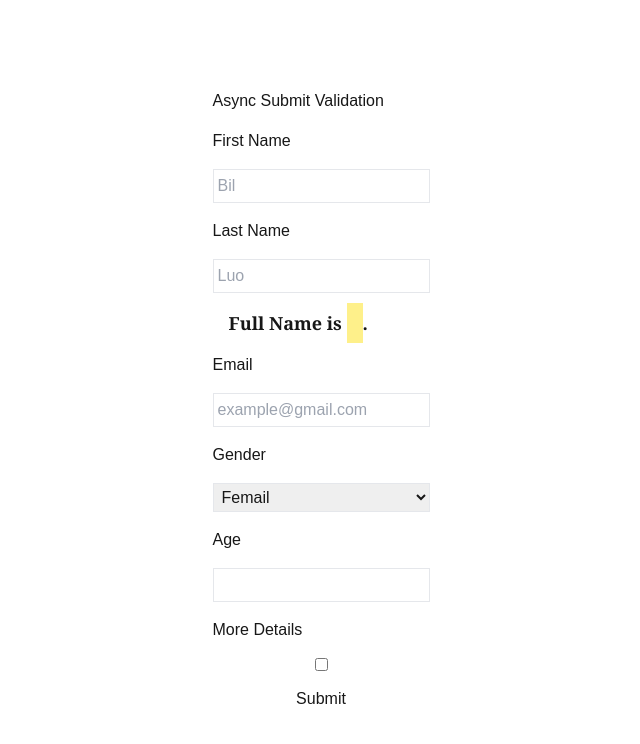
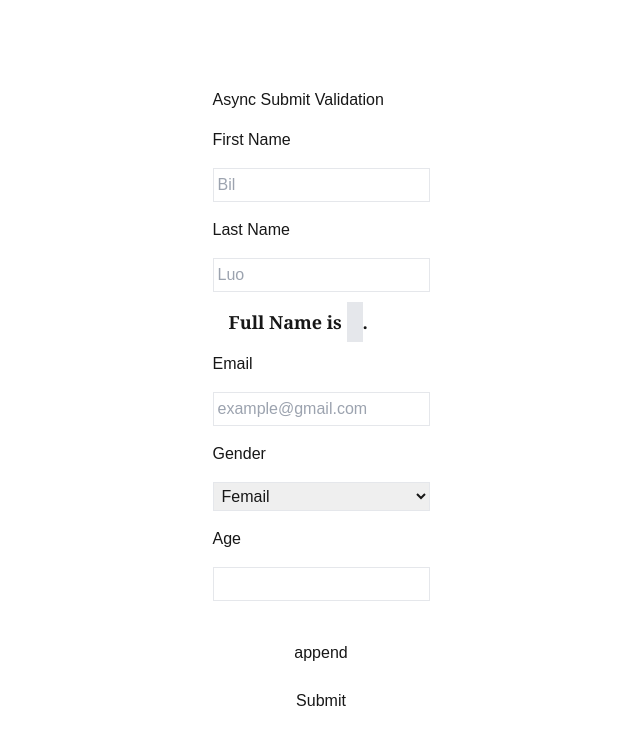
Before and after one commit to masafumi330/sandbox, a Next.js app: page /register in a window 1280 px wide. Shown: the top 744 px of the page, without its empty margins (319-959 px from the left). Built offline with nearby package versions, Linux system fonts and the light colour scheme.

Commit message:
:zap: field array (dynamic input)

```diff
--- a/src/app/register/page.tsx
+++ b/src/app/register/page.tsx
@@ -1,15 +1,19 @@
-'use client';
+"use client";
 
+import FieldArray from "@/components/FieldArray";
 import { Control, useForm, useWatch } from "react-hook-form";
 
-type Inputs = {
+export type Inputs = {
   firstName: string;
   lastName: string;
   email: string;
   gender: GenderEnum;
   age: number;
-  moreDetails: boolean;
-  interests: string;
+  interests: Array<Interest>;
+};
+
+export type Interest = {
+  name: string;
 };
 
 enum GenderEnum {
@@ -20,7 +24,7 @@ enum GenderEnum {
 
 const sleep = (ms: number) => new Promise((resolve) => setTimeout(resolve, ms));
 
-const FullNameWatched = ({control}: {control: Control<Inputs>}) => {
+const FullNameWatched = ({ control }: { control: Control<Inputs> }) => {
   const firstName = useWatch({
     control,
     name: "firstName",
@@ -30,41 +34,61 @@ const FullNameWatched = ({control}: {control: Control<Inputs>}) => {
     name: "lastName",
   });
 
-  return (<p className="font-serif text-lg font-bold px-4">Full Name is <span className="bg-yellow-200 p-2">{firstName} {lastName}</span>.</p>);
-}
+  return (
+    <p className="font-serif text-lg font-bold px-4">
+      Full Name is{" "}
+      <span className="bg-gray-200 p-2 text-black">
+        {firstName} {lastName}
+      </span>
+      .
+    </p>
+  );
+};
 
 const Register = () => {
-
   const {
     register,
     handleSubmit,
-    formState : { errors },
-    watch,
+    formState: { errors },
     control,
   } = useForm<Inputs>();
 
   const onSubmit = async (data: Inputs) => {
     await sleep(100);
     alert(JSON.stringify(data));
-  }
-
-  const moreDetails = watch("moreDetails");
+  };
 
   return (
     <form onSubmit={handleSubmit(onSubmit)} className="flex flex-col space-y-4">
       <h1>Async Submit Validation</h1>
 
       <label>First Name</label>
-      <input {...register("firstName", {required: true}) } placeholder="Bil" className="border p-1"/>
-      {errors.firstName && <span className="text-red-500">This field is required.</span>}
+      <input
+        {...register("firstName", { required: true })}
+        placeholder="Bil"
+        className="border p-1"
+      />
+      {errors.firstName && (
+        <span className="text-red-500">This field is required.</span>
+      )}
       <label>Last Name</label>
-      <input {...register("lastName")} placeholder="Luo" className="border p-1"/>
+      <input
+        {...register("lastName")}
+        placeholder="Luo"
+        className="border p-1"
+      />
 
-      <FullNameWatched control={control}/>
+      <FullNameWatched control={control} />
 
       <label>Email</label>
-      <input {...register("email", {required: true})} placeholder="example@gmail.com" className="border p-1"/>
-      {errors.email && <span className="text-red-500">This field is required.</span>}
+      <input
+        {...register("email", { required: true })}
+        placeholder="example@gmail.com"
+        className="border p-1"
+      />
+      {errors.email && (
+        <span className="text-red-500">This field is required.</span>
+      )}
 
       <label>Gender</label>
       <select {...register("gender")} className="border p-1">
@@ -74,23 +98,18 @@ const Register = () => {
       </select>
 
       <label>Age</label>
-      <input {...register("age", {min:0, max:99})} type="number" className="border p-1"/>
+      <input
+        {...register("age", { min: 0, max: 99 })}
+        type="number"
+        className="border p-1"
+      />
       {errors.age && <span className="text-red-500">Invalid age</span>}
 
-      <label>More Details</label>
-      <input type="checkbox" {...register("moreDetails")}/>
+      <FieldArray control={control} register={register} />
 
-      {moreDetails && (
-        <>
-          <label>Interests</label>
-          <input {...register("interests")} className="border p-1"/>
-        </>
-      )}
-
-      <input type="submit"/>
-
+      <input type="submit" />
     </form>
-  )
-}
+  );
+};
 
 export default Register;
--- /dev/null
+++ b/src/components/FieldArray.tsx
@@ -0,0 +1,37 @@
+import { Inputs } from "@/app/register/page";
+import { Control, useFieldArray, UseFormRegister } from "react-hook-form";
+
+type Props = {
+  control: Control<Inputs>;
+  register: UseFormRegister<Inputs>;
+};
+
+const FieldArray: React.FC<Props> = ({ control, register }) => {
+  const { fields, append, remove } = useFieldArray({
+    control,
+    name: "interests",
+  });
+  return (
+    <>
+      <ul>
+        {fields.map((field, index) => (
+          <li key={field.id} className="p-2">
+            <input type="text" {...register(`interests.${index}.name`)} />
+            <button type="button" onClick={() => remove(index)}>
+              Delete
+            </button>
+          </li>
+        ))}
+      </ul>
+      <button
+        className="p-2"
+        type="button"
+        onClick={() => append({ name: "default" })}
+      >
+        append
+      </button>
+    </>
+  );
+};
+
+export default FieldArray;
```
